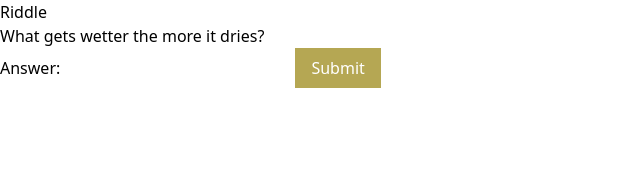
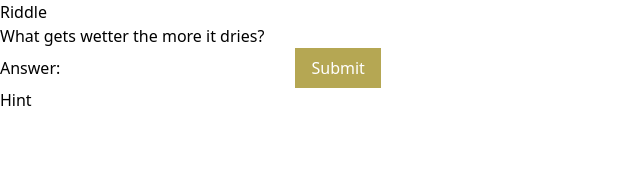
Before and after one commit to JanaGileza/riddles-app, a Next.js app: page / in a window 1280 px wide. Shown: the top 178 px of the page, without its empty margins (0-640 px from the left). Built offline with nearby package versions, Linux system fonts and the light colour scheme.

Commit message:
added hover functionality for hint feature to the riddle form

```diff
--- a/components/RiddleForm/RiddleAnswer/riddle-answer.tsx
+++ b/components/RiddleForm/RiddleAnswer/riddle-answer.tsx
@@ -7,7 +7,13 @@ type RiddleAnswerProps = {
 function RiddleAnswer({ onInputCallback }: RiddleAnswerProps) {
   return (
     <label>
-      Answer: <input name="attemptedAnswer" onChange={onInputCallback} />
+      Answer:{" "}
+      <input
+        name="attemptedAnswer"
+        onChange={onInputCallback}
+        required
+        autoComplete="off"
+      />
     </label>
   );
 }
--- a/components/RiddleForm/RiddleHover/riddle-hover.tsx
+++ b/components/RiddleForm/RiddleHover/riddle-hover.tsx
@@ -0,0 +1,19 @@
+import React from "react";
+
+type RiddleHintProps = {
+  onMouseEnterCallback: (e: React.MouseEvent<HTMLElement>) => void;
+  onMouseLeaveCallback: (e: React.MouseEvent<HTMLElement>) => void;
+};
+
+function RiddleHint({
+  onMouseEnterCallback,
+  onMouseLeaveCallback,
+}: RiddleHintProps) {
+  return (
+    <p onMouseEnter={onMouseEnterCallback} onMouseLeave={onMouseLeaveCallback}>
+      Hint
+    </p>
+  );
+}
+
+export default RiddleHint;
--- a/components/RiddleForm/riddle.tsx
+++ b/components/RiddleForm/riddle.tsx
@@ -6,19 +6,34 @@ import { useState } from "react";
 import RiddleAnswer from "./RiddleAnswer/riddle-answer";
 import riddlesData from "@/data/riddles.json";
 import RiddleButton from "./RiddleButton/riddle-button";
+import RiddleHint from "./RiddleHover/riddle-hover";
 
 const riddlesDatabase: Riddle[] = riddlesData;
 
 function RiddleForm({ riddle }: { riddle: Riddle | undefined }) {
   const [attemptedAnswer, setAttemptedAnswer] = useState<string>("");
+  const [hintRequested, setHintRequested] = useState<boolean>(false);
 
   function onAnswerInputChange(e: React.ChangeEvent<HTMLInputElement>) {
     e.preventDefault();
     setAttemptedAnswer(e.target.value);
   }
 
+  function onHintMouseEnter(e: React.MouseEvent<HTMLElement>) {
+    setHintRequested(true);
+    console.log("mouse entered");
+  }
+
+  function onHintMouseExit(e: React.MouseEvent<HTMLElement>) {
+    setHintRequested(false);
+    console.log("mouse exit");
+  }
+
   function onSubmitForm(e: React.MouseEvent<HTMLButtonElement>) {
     e.preventDefault();
+    if (attemptedAnswer === "") {
+      return;
+    }
     // the user clicked the button
     // check the answer using isCorrectAnswer
     const userAnsweredCorrectly = isCorrectAnswer(
@@ -33,12 +48,19 @@ function RiddleForm({ riddle }: { riddle: Riddle | undefined }) {
     // otherwise, numberOfAttemptedAnswers ++
   }
 
+  const hintIfHovering = hintRequested ? riddle?.hint : undefined;
+
   return (
     <div>
       <h2>Riddle</h2>
       <RiddlePrompt riddle={riddle} />
       <RiddleAnswer onInputCallback={onAnswerInputChange} />
       <RiddleButton onClickCallback={onSubmitForm} />
+      <RiddleHint
+        onMouseEnterCallback={onHintMouseEnter}
+        onMouseLeaveCallback={onHintMouseExit}
+      />
+      <p>{hintIfHovering}</p>
     </div>
   );
 }
```
